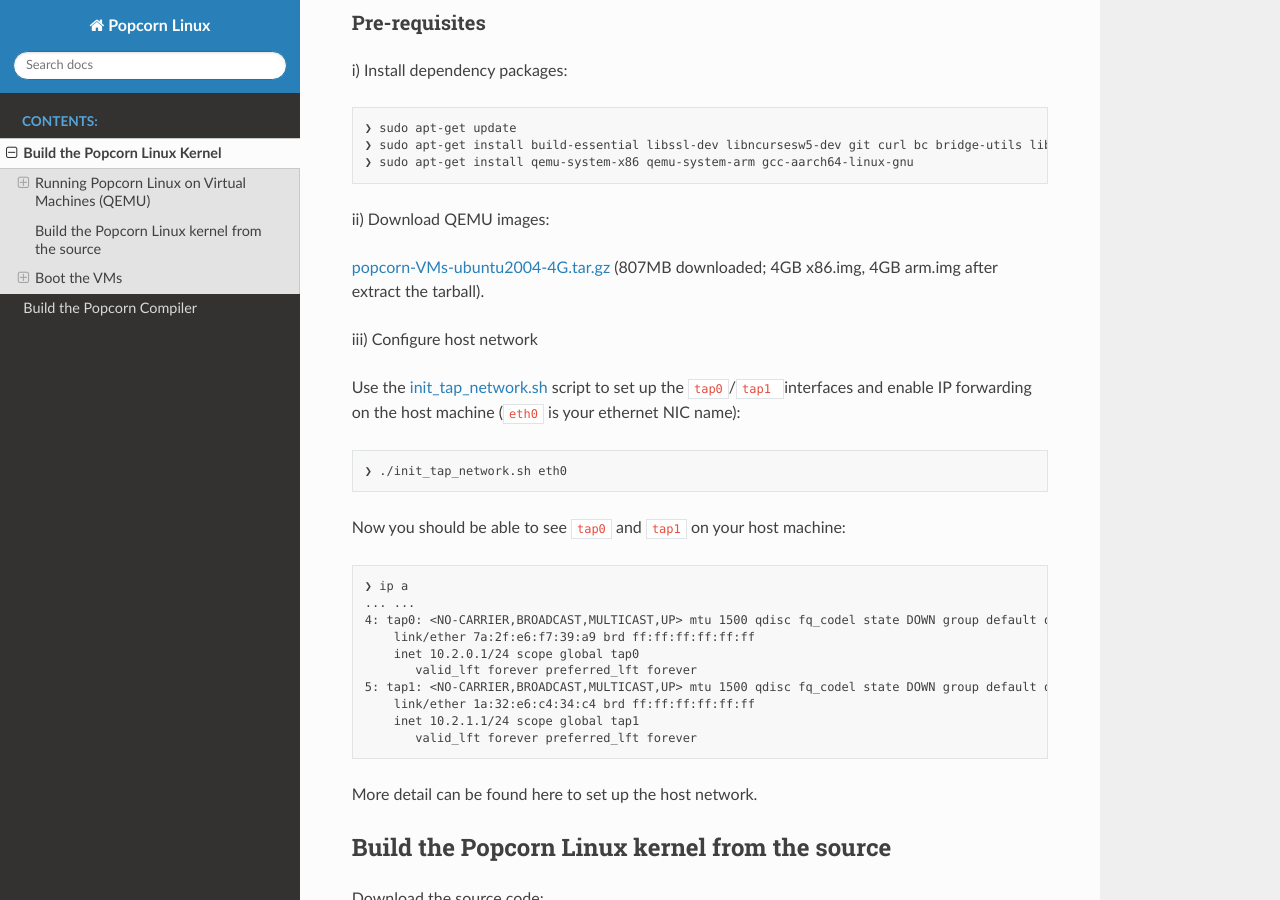
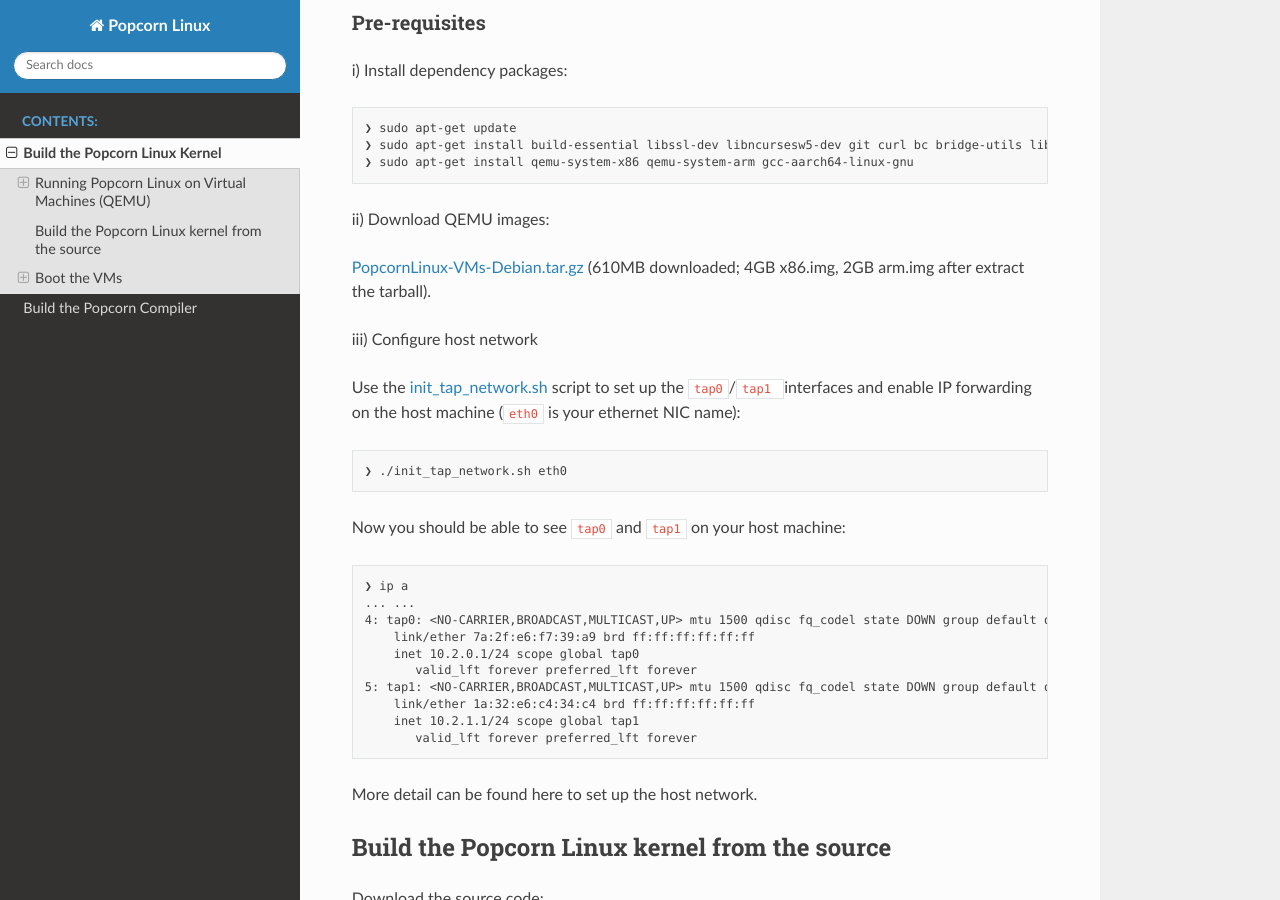
Before and after one commit to xjtuwxg/popcornlinux-doc, a Sphinx documentation site: the page built from source/build_kernel.md, in a window 1280 px wide and 900 px high, scrolled down 691 px. Built offline with Sphinx 7.4.7 and the Read the Docs theme 2.0.0, drawn with Linux system fonts in a browser that asks for light colours.

Commit message:
chore: update the VM image link

````diff
--- a/source/build_kernel.md
+++ b/source/build_kernel.md
@@ -30,7 +30,7 @@
 ```
 ii) Download QEMU images:
 
-[popcorn-VMs-ubuntu2004-4G.tar.gz](https://drive.google.com/file/d/1C7_h5K_fasDcPGQhZvMxjEcqapxNOUFF/view?usp=sharing) (807MB downloaded; 4GB x86.img, 4GB arm.img after extract the tarball).
+[PopcornLinux-VMs-Debian.tar.gz](https://drive.google.com/file/d/1GiDcWRiNYRzLHhzJeKpiK4uSGcimTTxe/view?usp=sharing) (610MB downloaded; 4GB x86.img, 2GB arm.img after extract the tarball).
 
 iii) Configure host network
 
````
